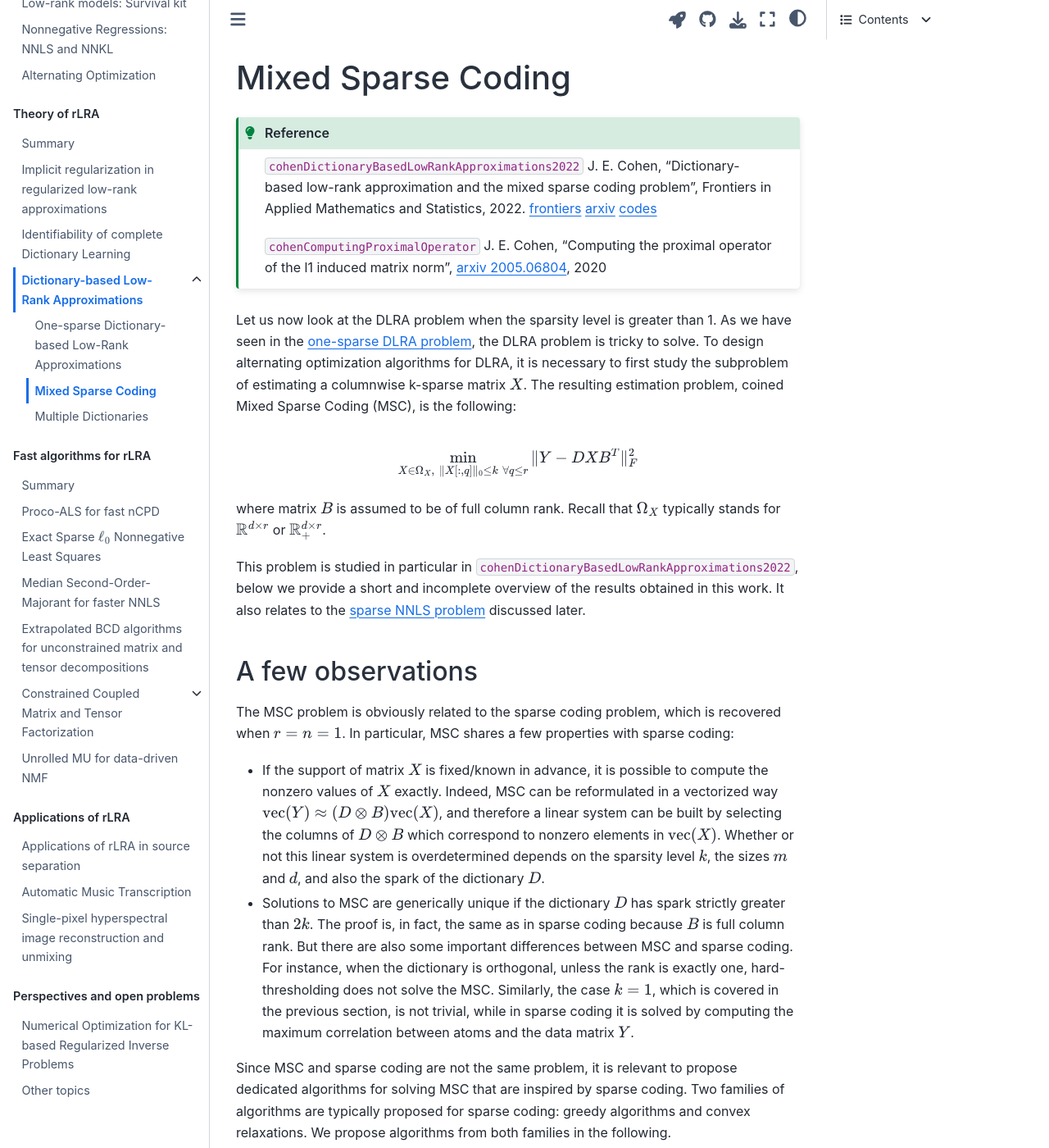
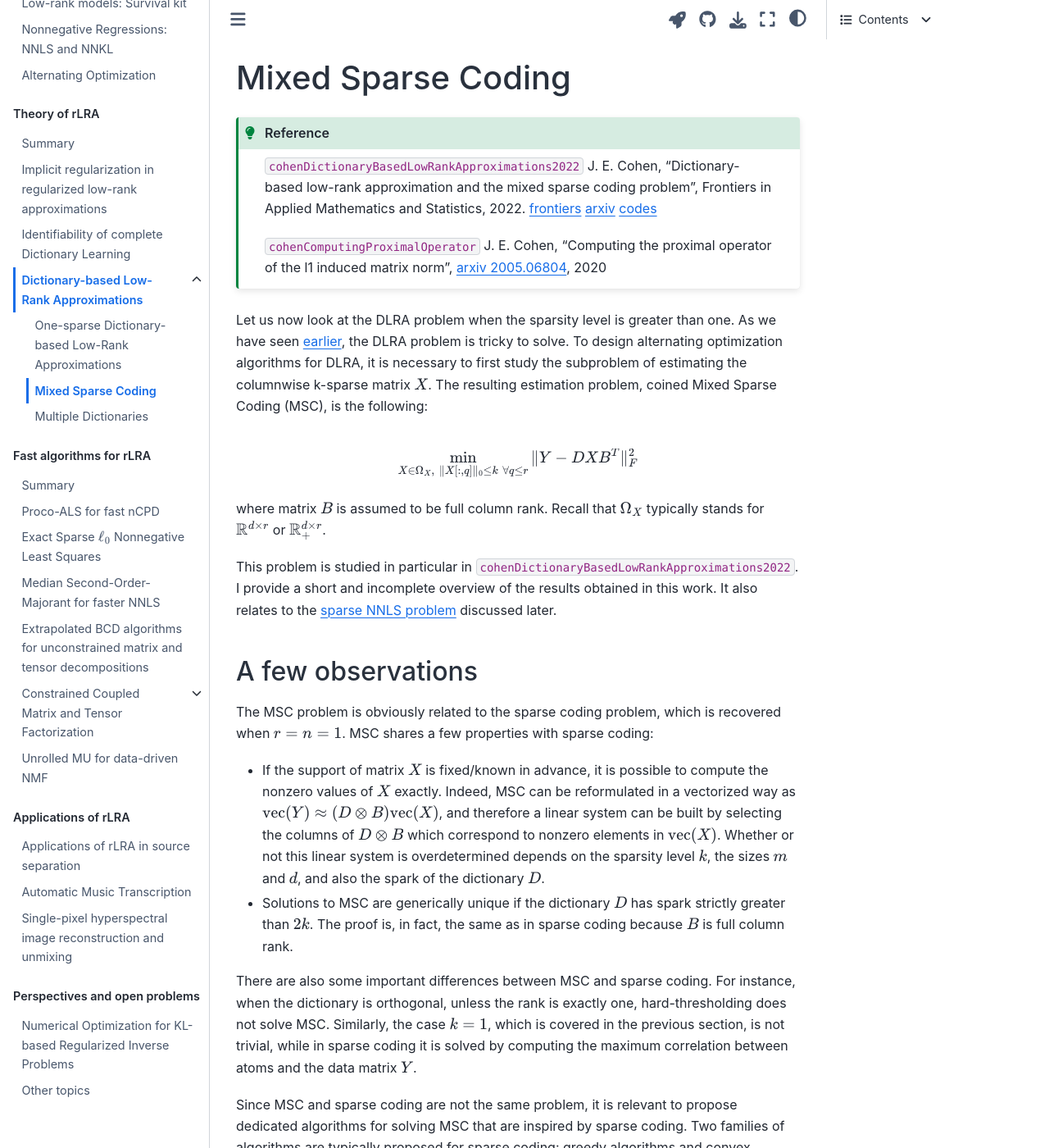
Before and after one commit to cohenjer/HDR, a Jupyter Book: the page built from part2/Theory_of_rLRA/MixedSparseCoding.md, in a window 1280 px wide and 1400 px high. Shown: the whole window at 82% size. Built offline with Jupyter Book 1.0.4 settings and Sphinx 7.4.7 and the Sphinx Book theme 1.1.4, drawn with Linux system fonts in a browser that asks for light colours; comment, search, counter and statistics services are not loaded; cross-references to code outside the pages are shown as plain code; some of the changed text lies outside the part shown.

Commit message:
Updating code dependencies and continue proofreading

````diff
--- a/part2/Theory_of_rLRA/MixedSparseCoding.md
+++ b/part2/Theory_of_rLRA/MixedSparseCoding.md
@@ -21,20 +21,21 @@ kernelspec:
 :::
 
 
-Let us now look at the DLRA problem when the sparsity level is greater than 1. As we have seen in the [one-sparse DLRA problem](onesparseDLRA.md), the DLRA problem is tricky to solve. To design alternating optimization algorithms for DLRA, it is necessary to first study the subproblem of estimating a columnwise k-sparse matrix $X$. The resulting estimation problem, coined Mixed Sparse Coding (MSC), is the following:
+Let us now look at the DLRA problem when the sparsity level is greater than one. As we have seen [earlier](onesparseDLRA.md), the DLRA problem is tricky to solve. To design alternating optimization algorithms for DLRA, it is necessary to first study the subproblem of estimating the columnwise k-sparse matrix $X$. The resulting estimation problem, coined Mixed Sparse Coding (MSC), is the following:
 
 $$ \min_{X\in\Omega_{X},\; \|X[:,q]\|_0\leq k\; \forall q\leq r } \|Y - DXB^T \|_F^2 $$
 
-where matrix $B$ is assumed to be of full column rank. Recall that $\Omega_X$ typically stands for $\mathbb{R}^{d\times r}$ or $\mathbb{R}^{d\times r}_+$.
+where matrix $B$ is assumed to be full column rank. Recall that $\Omega_X$ typically stands for $\mathbb{R}^{d\times r}$ or $\mathbb{R}^{d\times r}_+$.
 
-This problem is studied in particular in {cite:p}`cohenDictionaryBasedLowRankApproximations2022`, below we provide a short and incomplete overview of the results obtained in this work. It also relates to the [sparse NNLS problem](../Fast_algorithms_for_rLRA/sparse_nnls.md) discussed later.
+This problem is studied in particular in {cite:p}`cohenDictionaryBasedLowRankApproximations2022`. I provide a short and incomplete overview of the results obtained in this work. It also relates to the [sparse NNLS problem](../Fast_algorithms_for_rLRA/sparse_nnls.md) discussed later.
 
 ## A few observations
 
-The MSC problem is obviously related to the sparse coding problem, which is recovered when $r=n=1$. In particular, MSC shares a few properties with sparse coding:
-- If the support of matrix $X$ is fixed/known in advance, it is possible to compute the nonzero values of $X$ exactly. Indeed, MSC can be reformulated in a vectorized way $ \text{vec}(Y) \approx (D\otimes B) \text{vec}(X) $, and therefore a linear system can be built by selecting the columns of $D\otimes B$ which correspond to nonzero elements in $\text{vec}(X)$. Whether or not this linear system is overdetermined depends on the sparsity level $k$, the sizes $m$ and $d$, and also the spark of the dictionary $D$.
+The MSC problem is obviously related to the sparse coding problem, which is recovered when $r=n=1$. MSC shares a few properties with sparse coding:
+- If the support of matrix $X$ is fixed/known in advance, it is possible to compute the nonzero values of $X$ exactly. Indeed, MSC can be reformulated in a vectorized way as $ \text{vec}(Y) \approx (D\otimes B) \text{vec}(X) $, and therefore a linear system can be built by selecting the columns of $D\otimes B$ which correspond to nonzero elements in $\text{vec}(X)$. Whether or not this linear system is overdetermined depends on the sparsity level $k$, the sizes $m$ and $d$, and also the spark of the dictionary $D$.
 - Solutions to MSC are generically unique if the dictionary $D$ has spark strictly greater than $2k$. The proof is, in fact, the same as in sparse coding because $B$ is full column rank.
-But there are also some important differences between MSC and sparse coding. For instance, when the dictionary is orthogonal, unless the rank is exactly one, hard-thresholding does not solve the MSC. Similarly, the case $k=1$, which is covered in the previous section, is not trivial, while in sparse coding it is solved by computing the maximum correlation between atoms and the data matrix $Y$.
+
+There are also some important differences between MSC and sparse coding. For instance, when the dictionary is orthogonal, unless the rank is exactly one, hard-thresholding does not solve MSC. Similarly, the case $k=1$, which is covered in the previous section, is not trivial, while in sparse coding it is solved by computing the maximum correlation between atoms and the data matrix $Y$.
 
 Since MSC and sparse coding are not the same problem, it is relevant to propose dedicated algorithms for solving MSC that are inspired by sparse coding. Two families of algorithms are typically proposed for sparse coding: greedy algorithms and convex relaxations. We propose algorithms from both families in the following.
 
@@ -73,23 +74,24 @@ This result shows that Trick-OMP is theoretically robust; in practice, it perfor
 
 Another algorithm we proposed is Hierarchical Orthogonal Matching Pursuit (HOMP). It is a direct adaptation of OMP for MSC. It is indeed possible to show that MSC
 can be solved column by column as a sparse coding problem, *e.g.*, using OMP.
-Both Trick-OMP and HOMP are implemented in the library [dlra](https://github.com/cohenjer/dlra) available online. The implementation of these algorithms is too complex to detail here.
+Both Trick-OMP and HOMP are implemented in the library [dlra](https://github.com/cohenjer/dlra) available online. The implementation of these algorithms is slightly too complex to detail here.
 
 ### A tightest convex relaxation approach
 
+```{margin}
+The $\ell_0$ function is not a norm, and not even a pseudo-norm in the strict mathematical sense, because it is not homogeneous. I prefer to call it the $\ell_0$ function, or $\ell_0$ "norm", to avoid ambiguity.
+```
+
 Popular approaches to solve sparse coding problems are to relax the $\ell_0$ function
-```{margin}
-The $\ell_0$ function is not a norm, and not even a pseudo-norm in the strict mathematical sense, because it is not homogeneous. I prefer to call it the $\ell_0$ function to avoid ambiguity.
-```
 using its convex envelope, the $\ell_1$ norm. The optimization problem then becomes convex and easier to solve, but the challenge is to assess whether the solutions to the relaxed problem are the solutions of the original sparse coding problem {cite:p}`foucart2013introduction`.
 
-In the Mixed Sparse Coding problem, it is possible to show that we are, in fact, solving a problem of the form
+In the MSC problem, it is possible to show that we are, in fact, solving a problem of the form
 
-$$ \min_{X} \| X \|_{0,0} \text{ such that } \|Y - DXB^T\|_F^2\leq \epsilon $$
+$$ \min_{X\in\Omega_X} \ell_{0,0}(X) \text{ such that } \|Y - DXB^T\|_F^2\leq \epsilon $$
 
-for some positive $\epsilon$. We defined the loss function as
+for some positive value $\epsilon$. We defined the loss function as
 
-$$ \ell_{0,0}(X) = \sum_{\|z\|_0=1} \|Xz\|_0 = \max_{i} \|X[:,i]\|_0. $$
+$$ \ell_{0,0}(X) = \max_{\|z\|_0=1} \|Xz\|_0 = \max_{i} \|X[:,i]\|_0. $$
 
 In other words, MSC can be seen as a min-max problem in which the solution must have the smallest possible number $k$ of nonzero elements per column to fit the data, but each column may use up to $k$ nonzero elements.
 
@@ -105,12 +107,12 @@ $$ \ell_{1,1}(X) = \max_i \|X[:,i]\|_1 .$$
 The proof is purely analytic and rather straightforward; it relies on computing twice the convex envelope of the $\ell_{0,0}$ function.
 ```
 
-In an unpublished note {cite:p}`cohenComputingProximalOperator`, I showed how to compute the proximity operator of the $\ell_{1,1}$ matrix norm to propose an adaptation of ISTA to the MSC problem. Dokmanic and co-authors have also proposed an algorithm to compute this proximity operator, which is both faster and simpler, and therefore should be used instead {cite:p}`bejarFastestEll1infty2022`. But an immediate issue with this regularization term is that it only penalizes columns of $X$ whose $\ell_1$ norms are saturated to the largest value across all columns. In other words, one cannot regularize columns of $X$ which have vastly different $\ell_1$ norms, while this may be the case in the ground truth solution. This can be formalized with the following result, which shows that some (possibly all but one!) columns of the regularized solution may not be sparse.
+In an unpublished note {cite:p}`cohenComputingProximalOperator`, I showed how to compute the proximity operator of the $\ell_{1,1}$ matrix norm to propose an adaptation of ISTA to the MSC problem. Dokmanic and co-authors have also proposed an algorithm to compute this proximity operator, which is both faster and simpler, and therefore should be used instead {cite:p}`bejarFastestEll1infty2022`. But an immediate issue with this regularization term is that it only penalizes columns of $X$ whose $\ell_1$ norms are saturated to the largest value across all columns. In other words, one cannot regularize columns of $X$ which have vastly different $\ell_1$ norms, while this may be the case in the ground truth solution. This can be formalized with the following result, which hints that some (possibly all but one!) columns of the regularized solution may not be sparse.
 ```{prf:theorem}
 Suppose the $\ell_{1,1}$ relaxed problem has a unique solution $X^\ast$. Let $I$ the set of indices such that for any $i$ in $I$, $\|X^\ast[:,i]\|_1 = \|X^\ast\|_{1,1}$. Denote $S$ the support of $X^\ast$. Then there exists at least one index $i$ in $I$ such that $D[:,S[i]]$ is full column rank and $\|X^\ast[:,i]\|_0\leq n$.
 ```
 
-Experiments conducted in {cite:p}`cohenDictionaryBasedLowRankApproximations2022` moreover showed that this approach performs worse than a simpler approach we now describe.
+Experiments conducted in {cite:p}`cohenDictionaryBasedLowRankApproximations2022` moreover showed that this approach performs worse than another simpler approach described next.
 
 ### A simpler convex relaxation
 
@@ -120,7 +122,7 @@ $$ \min_{X\in\Omega_X} \|Y - DXB^T\|^2_F + \sum_{i=1}^{r}\lambda_i \|X[:,i]\|_1
 
 This second approach, coined Block-LASSO, is simple because we can compute gradients and apply the soft-thresholding operator (the proximity operator of the $\ell_1$ norm) column by column. However, it requires introducing one regularization parameter $\lambda_i>0$ for each column of the matrix $X$. This is tedious, in particular since designing homotopy algorithms that can automatically select these values is not straightforward at all.
 
-To tune all the $\lambda_i$ parameters, we assume that the desired sparsity level $k$ for each column is known. Parameters $\lambda_i$ can then be tuned dynamically using a simple heuristic to reach $k$ nonzero entries within an iterative algorithm. The resulting algorithm is coined Block-FISTA and is a Proximal Fast Gradient algorithm with heuristically adaptive regularization weights.
+To tune all the $\lambda_i$ parameters, we assume that the desired sparsity level $k$ for each column is known. Parameters $\lambda_i$ can then be tuned dynamically using a simple heuristic to reach $k$ nonzero entries within an iterative algorithm. The resulting algorithm is coined Block-FISTA and is a proximal fast gradient algorithm with heuristically adaptive regularization weights.
 
 We may compare the three proposed methods (Trick-OMP, HOMP, Block-FISTA) as MSC solvers, as is done in {cite:p}`cohenDictionaryBasedLowRankApproximations2022`. However, to remain concise, we show below an example of the use of an alternating algorithm with Block-FISTA as the MSC solver, applied to smooth CPD.
 
@@ -134,9 +136,9 @@ For low-dimensional linear models of the parameter matrices in most rLRA models,
 
 One possible application of DLRA is to impose smoothness constraints in tensor decompositions with splines. The idea of using splines in the CP decomposition is due to Timmerman and Kiers {cite:p}`Timmerman2002Three`. They proposed to constrain one of the factors of the CP decomposition of an input tensor $T\in\R{n_1\times n_2\times n_3}_+$, say matrix $A$, to be decomposed exactly in a basis $U\in\R{n_1\times p}_+$ of B-splines, such that $A = UZ$. The columns of matrix $U$ are the individual splines that compose this basis. The user has to choose the splines manually, by placing knots in the 1D plane and choosing the polynomial degrees. There are typically only a few B-splines, such that $p\leq n_1$, and the smoothness constraint allows for dimensionality reduction. Numerically, Timmerman computes the QR decomposition of $U=QR$ and projects the data tensor, such that $Q^TA\times_1 T$ is the new compressed data.
 
-The problem of choosing the B-spline by hand is mild for an experienced user with precise knowledge of the expected outcome of the CP decomposition, but it can plague the practical usage of this method by novice users. Using DCPD, it is possible to automatically select the relevant splines from a large dictionary of polynomials by building an explicit dictionary $D$ that stacks all candidate splines. The sparse regression then picks the best splines numerically; another advantage of this method is that different components (columns of matrix $A$) may use different splines. This comes at the cost of solving a large DLRA problem. This probably makes the method realistically impractical for usage in chemometrics, but the goal of this experiment is rather to showcase one possible application of DLRA. Below, we perform DLRA for a rank-three CP decomposition with smoothness on the second mode, using $251$ splines for a tensor of size $18\times 251\times 21$ with sparsity level $k=6$.
+The problem of choosing the B-spline by hand is mild for an experienced user with precise knowledge of the expected outcome of the CP decomposition, but it can plague the practical usage of this method by novice users. Using DCPD, it is possible to automatically select the relevant splines from a large dictionary of polynomials by building an explicit dictionary $D$ that stacks all candidate splines. The sparse regression then picks the best splines numerically. Another advantage of this method is that different components (columns of matrix $A$) may use different splines. This comes at the cost of solving a large DLRA problem. This probably makes the method realistically impractical for usage in chemometrics, but the goal of this experiment is rather to showcase one possible application of DLRA. Below, we perform DLRA for a rank-three CP decomposition with smoothness on the second mode, using $251$ splines for a tensor of size $18\times 251\times 21$ with sparsity level $k=6$.
 
-As a baseline comparison, we also perform nonnegative CP decomposition without sparsity of smoothness constraints, and then compute either NNLS or  sparse NNLS. The results below show that DLRA outperforms these two-step procedures in terms of MSE. We also use data smoothing with QR decomposition, but since there are as many splines as dimensions on the second mode, the smoothing has essentially no effect.
+As a baseline comparison, we also perform nonnegative CP decomposition without sparsity of smoothness constraints, and then compute either NNLS or  sparse NNLS to encode the estimated factor matrix in the spline basis. The results show that DLRA, in general, outperforms these two-step procedures in terms of MSE. We also use data smoothing with QR decomposition, but since there are as many splines as dimensions on the second mode, the smoothing has essentially no effect.
 
 
 ```{code-cell} ipython3
@@ -150,15 +152,15 @@ import urllib.request
 from tensorly_hdr.image_utils import generate_splines_DLRA
 
 rank = 3
-subsample = False # False or int <?
+subsample = False # False or int
 
 D = generate_splines_DLRA(251, [30,10,30], [4,8,4]) # generates some splines, this is a handcrafted function, not intended for general use
 if subsample:
     D = D[:,:subsample] # taking only first 60 atoms, to make the dictionary tall/undercomplete
     # Then the choice of the splines matters a lot.
 
-plt.plot(D)
-plt.show()
+#plt.plot(D)
+#plt.show()
 
 # Loading the data from online repo https://gitlab.com/tensors/tensor_data_eem
 # and move it to the dataset folder of tensorly_hdr
@@ -227,14 +229,13 @@ out_dlra, _, _ = dlra_parafac(perm_data, rank, [D], [k], nonnegative=True, lamb_
 out_dlra = tl.cp_tensor.CPTensor((None, [out_dlra[1][i] for i in [1,0,2]]))
 mse_dlra = tl.norm(tensor - out_dlra.to_tensor())**2/tl.prod(tl.shape(dataset.data))
 
+```
+
+```{code-cell} ipython3
+:tags: [hide-input]
+
 # Computing all residuals
 print(f"MSE for:\n raw data {mse_raw},\n noisy data {mse},\n smoothed data {mse_precond},\n nnls on D {mse_ls},\n ALS + sparse coding {mse_sc},\n DLRA {mse_dlra}")
-```
-
-
-```{code-cell} ipython3
-:tags: []
-
 # Visualization
 def plot_results(out_cp, title):
     cp_to_plot = tlviz.postprocessing.postprocess(out_cp, dataset)
````
Also changed, not shown: other parts of part2/Theory_of_rLRA/MixedSparseCoding.md (+2 -2 lines), Howtouse/terminology_list.md (+1 -0 lines).
